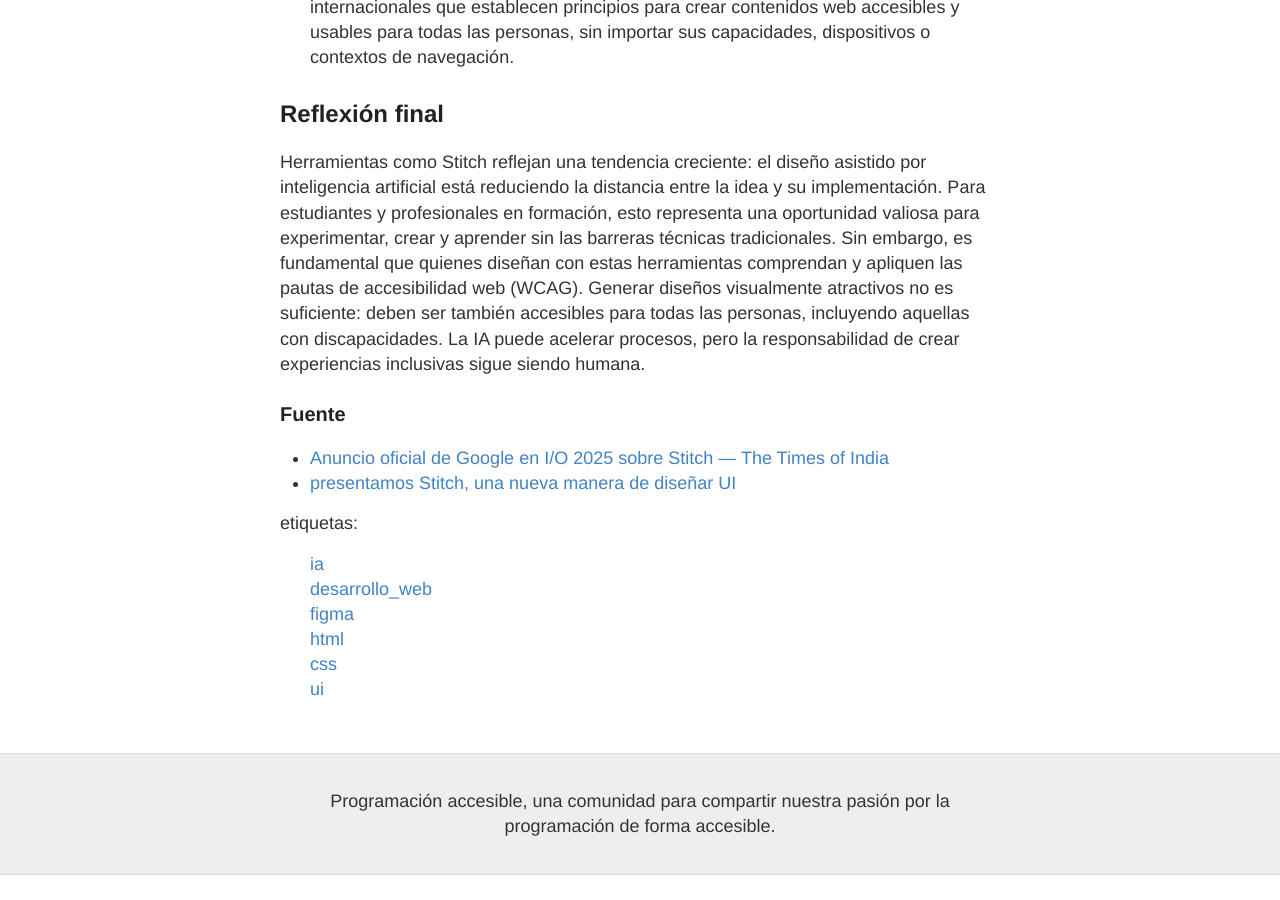
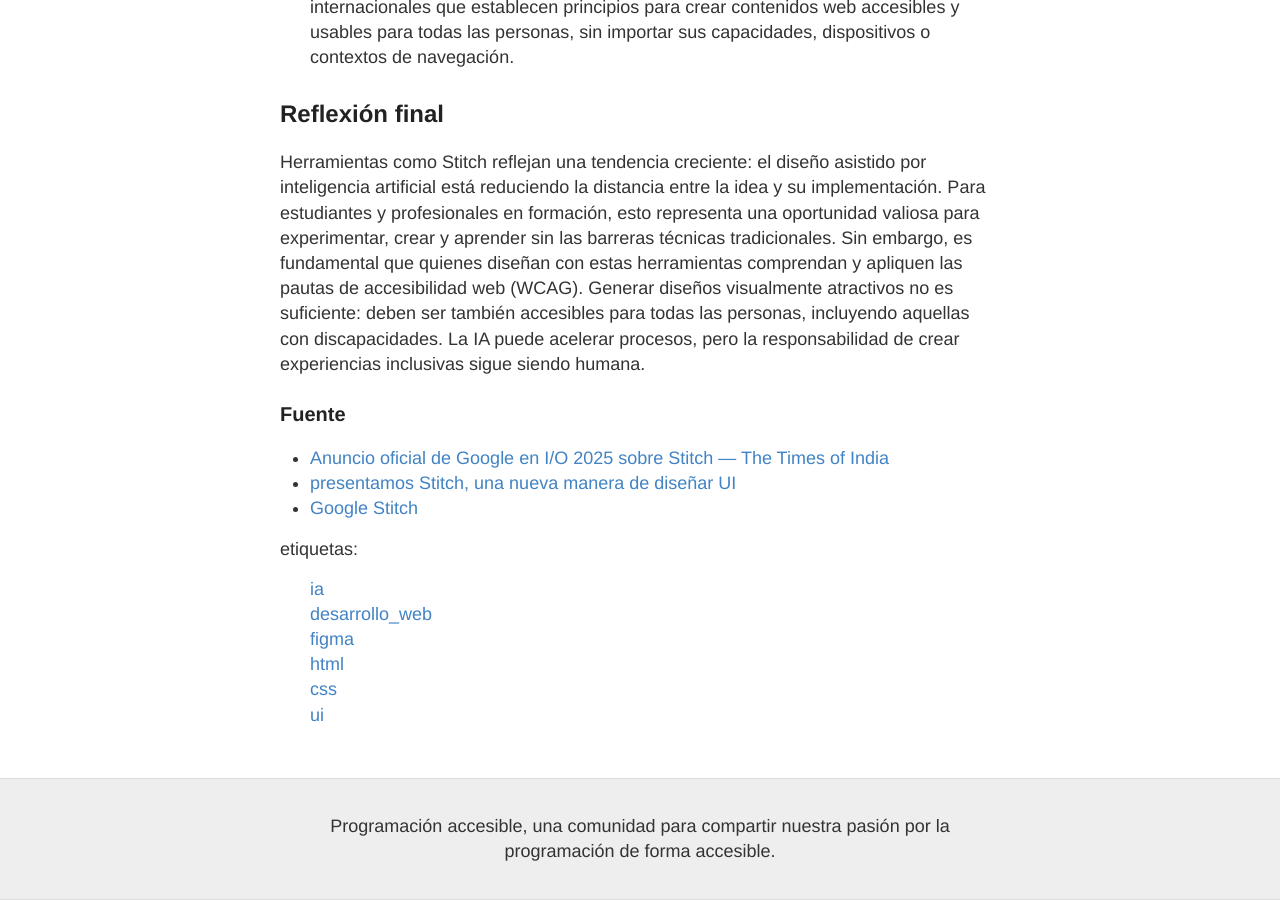
Before and after one commit to programacion-accesible/programacion-accesible.github.io, a Jekyll site: the page built from _posts/2025-07-26-Stitch-ui-con-ia.md, in a window 1280 px wide and 900 px high, scrolled down 1699 px. Built offline with Jekyll 4.4.1, drawn with Linux system fonts in a browser that asks for light colours; before the commit the page ends 2574 px from its top, so only the background shows below that.

Commit message:
agrego link a stitch

```diff
--- a/_posts/2025-07-26-Stitch-ui-con-ia.md
+++ b/_posts/2025-07-26-Stitch-ui-con-ia.md
@@ -53,3 +53,4 @@
 
 * [Anuncio oficial de Google en I/O 2025 sobre Stitch — The Times of India](https://timesofindia.indiatimes.com/technology/artificial-intelligence/google-introduces-stitch-ai-powered-tool-for-app-design-and-development-at-google-i/o-2025/articleshow/121332071.cms)
 * [presentamos Stitch, una nueva manera de diseñar UI](https://developers.googleblog.com/es/stitch-a-new-way-to-design-uis/)
+* [Google Stitch](https://stitch.withgoogle.com/)
```
